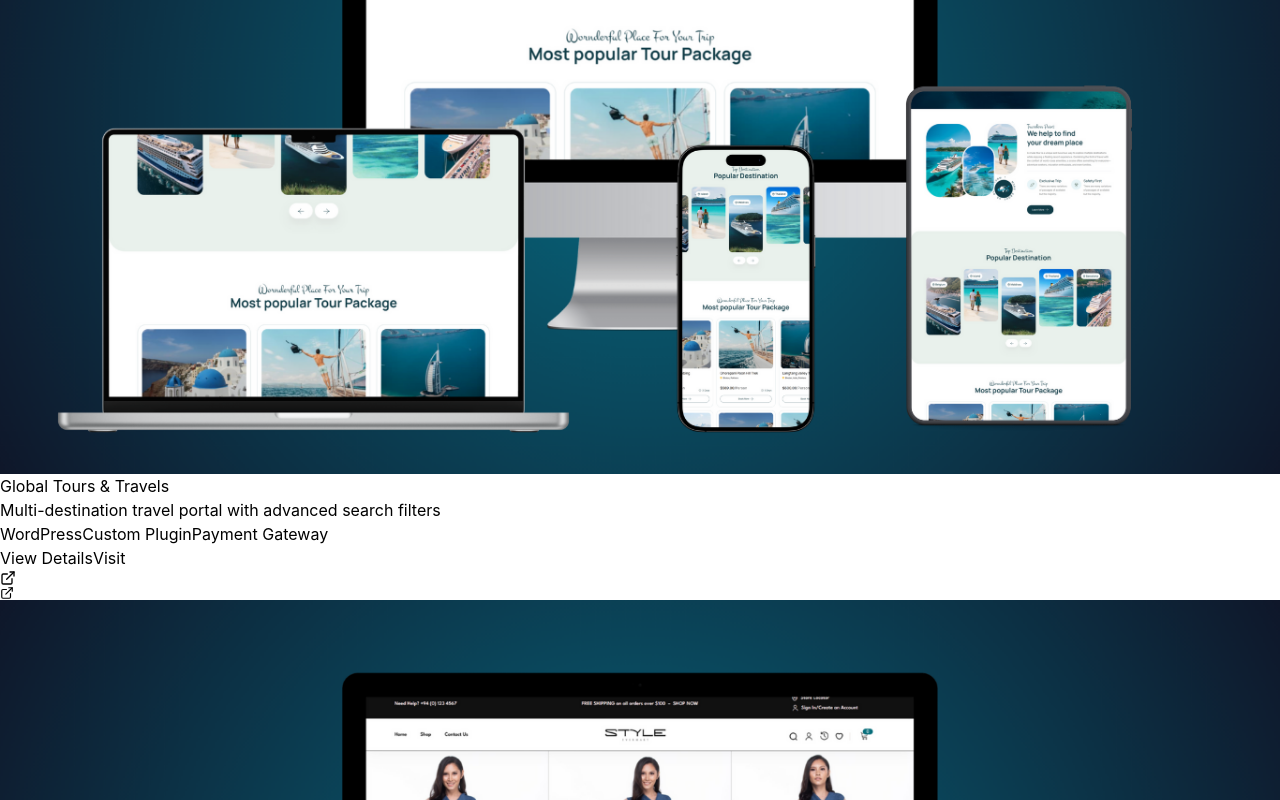
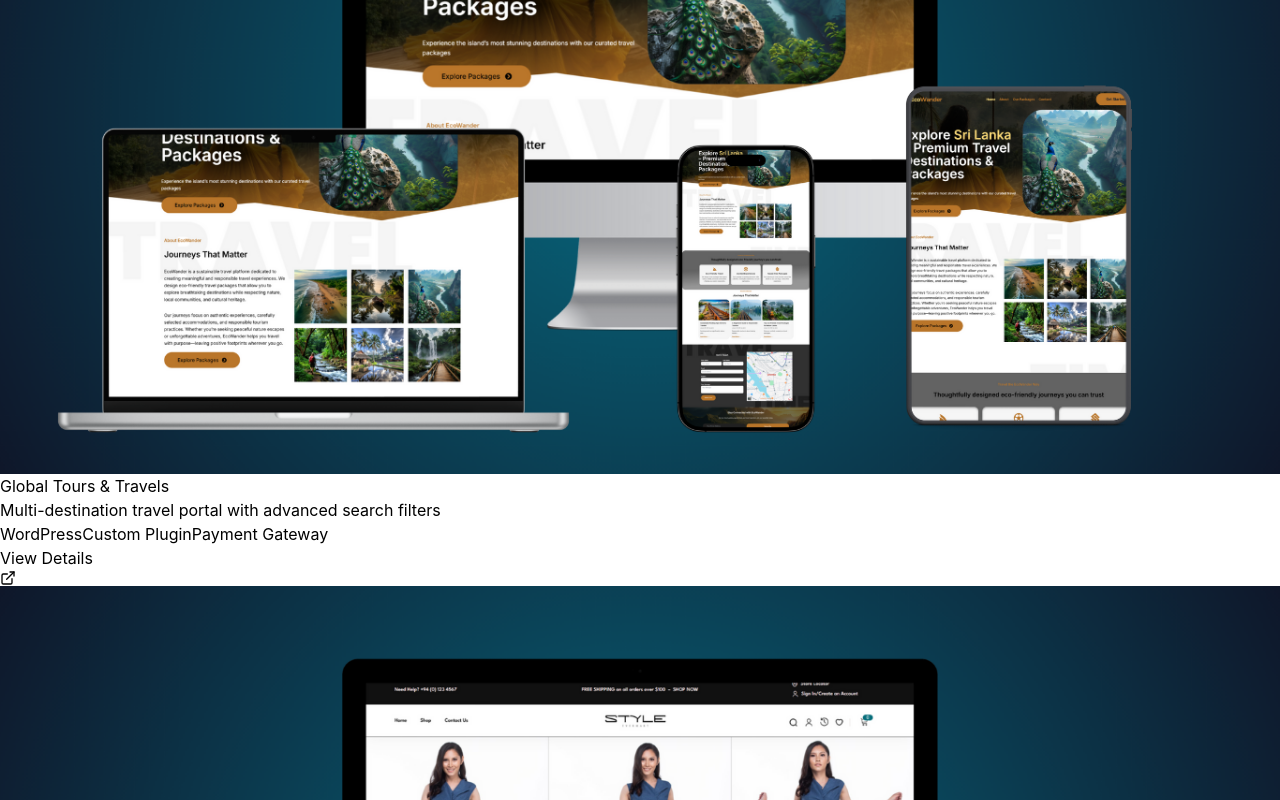
Before and after one commit to chamidi999/chamidilakshika-portfolio, a React (Vite) app: page / in a window 1280 px wide. Shown: the part 1793-2593 px from the top of the page. Built offline with nearby package versions, Linux system fonts and the light colour scheme.

Commit message:
Added New Travel Site

```diff
--- a/src/data/portfolioData.js
+++ b/src/data/portfolioData.js
@@ -107,13 +107,13 @@ export const projects = [
     title: 'Global Tours & Travels',
     category: 'travel',
     description: 'Multi-destination travel portal with advanced search filters',
-    thumbnail: '/projects/travel/Travel.png',
+    thumbnail: '/projects/travel/Global Tours & Travels.png',
     tech: ['WordPress', 'Custom Plugin', 'Payment Gateway'],
-    url: "https://global-tours-travels.com",
+    // url: "https://global-tours-travels.com",
     screenshots: [
-      '/projects/travel/travel-image1.png',
-      '/projects/travel/travel-image2.png',
-      '/projects/travel/travel-image3.png'
+      '/projects/travel/Global Tours & Travels.png',
+      '/projects/travel/Global Tours & Travels.png',
+      '/projects/travel/Global Tours & Travels.png'
     ]
   },
 
```
Also changed, not shown: public/projects/travel/Global Tours & Travels.png (added).
